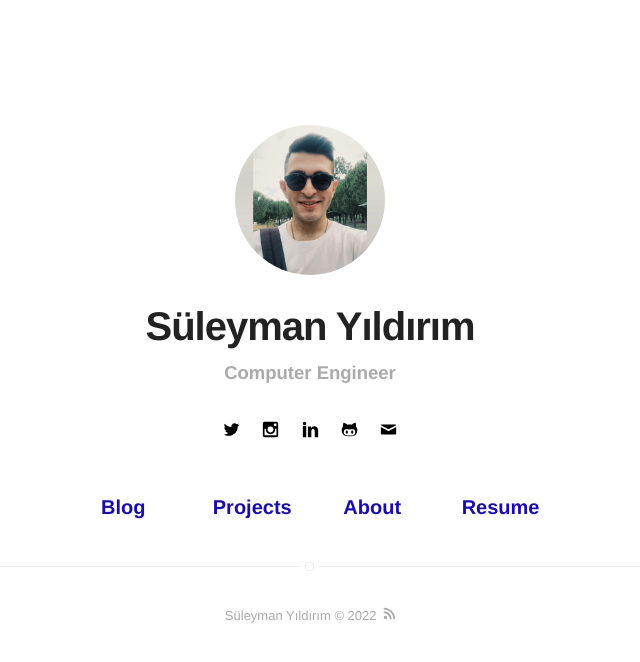
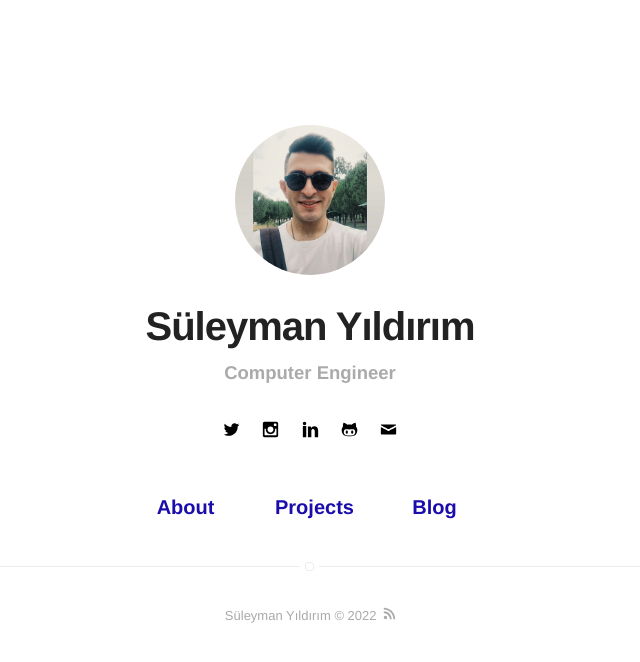
Before and after one commit to Suleymanyldrm/Suleymanyldrm.github.io, a Jekyll site: the page built from index.html, in a window 1280 px wide. Shown: the top 662 px of the page, without its empty margins (330-970 px from the left). Built offline with Jekyll 4.4.1, drawn with Linux system fonts in a browser that asks for light colours.

Commit message:
header.sass update

```diff
--- a/_includes/nav.html
+++ b/_includes/nav.html
@@ -7,9 +7,9 @@
         {% endif %}
 
         {% if site.blog == true %}
-            {% if page.title != "Blog" %}
+            {% if page.title != "About" %}
                 <li class="item">
-                    <a class="link" href="{{ site.url }}/blog">Blog</a>
+                    <a class="link" href="{{ site.url }}/about">About</a>
                 </li>
             {% endif %}
         {% endif %}
@@ -23,17 +23,11 @@
         {% endif %}
 
         {% if site.about == true %}
-            {% if page.title != "About" %}
+            {% if page.title != "Blog" %}
                 <li class="item">
-                    <a class="link" href="{{ site.url }}/about">About</a>
+                    <a class="link" href="{{ site.url }}/blog">Blog</a>
                 </li>
             {% endif %}
         {% endif %}
-
-        {% if site.resume == true %}
-            <li class="item">
-                <a class="link" href="https://www.linkedin.com/in/süleyman-yıldırım-b23242132/">Resume</a>
-            </li>
-        {% endif %}
     </ul>
 </nav>
--- a/_sass/components/nav.sass
+++ b/_sass/components/nav.sass
@@ -25,7 +25,6 @@
 
     > .list
         padding: 0 13px 0
-        margin-right: 20px
 
         > .item > .link
             font-size: 2rem
@@ -37,7 +36,7 @@
 
             &:hover
                 color: $alpha
-                font-size: 2.5rem
+                font-size: 2.2rem
 
 .nav-home
     margin-top: 40px
```
